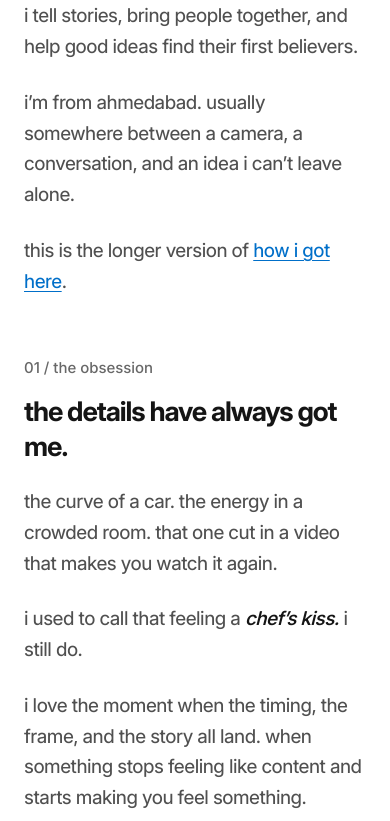
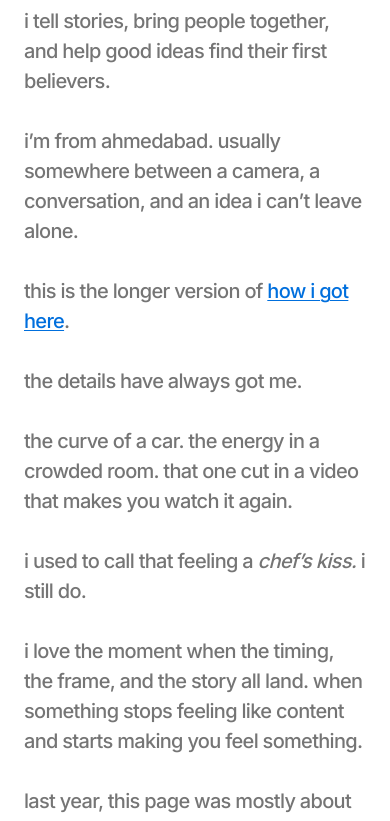
Before and after one commit to prmeium/storytelling.prem, a plain HTML site: page index.html in a window 390 px wide. Shown: the part 152-973 px from the top of the page. Drawn offline with Linux system fonts and the light colour scheme.

Commit message:
Match Farza’s narrow left-aligned typography and paragraph rhythm

```diff
--- a/index.html
+++ b/index.html
@@ -11,7 +11,7 @@
   <title>hi, i'm prem. — stories & other adventures</title>
   <link rel="icon" href="assets/favicon.svg" type="image/svg+xml">
   <link rel="preload" href="assets/fonts/inter-latin.ttf" as="font" type="font/ttf" crossorigin>
-  <link rel="stylesheet" href="style.css">
+  <link rel="stylesheet" href="style.css?v=narrow-inter-2">
 </head>
 <body id="home">
   <a class="skip" href="#main">skip to the story</a>
--- a/style.css
+++ b/style.css
@@ -8,10 +8,10 @@
 :root {
   color-scheme: light;
   --paper: #fff;
-  --ink: #151515;
-  --body: #505050;
-  --quiet: #686868;
-  --link: #006fc9;
+  --ink: #111;
+  --body: #757575;
+  --quiet: #757575;
+  --link: #006fdd;
   --rule: #e5e5e5;
 }
 * { box-sizing: border-box; }
@@ -22,50 +22,42 @@ body {
   color: var(--body);
   font-family: Inter, -apple-system, BlinkMacSystemFont, "Segoe UI", sans-serif;
   font-size: 20px;
-  font-weight: 450;
-  line-height: 1.6;
-  letter-spacing: -0.025em;
+  font-weight: 500;
+  font-optical-sizing: none;
+  line-height: 30px;
+  letter-spacing: -0.7px;
   -webkit-font-smoothing: antialiased;
 }
-.page { width: min(620px, calc(100% - 100px)); margin: 49px 0 0 50px; }
-a { color: var(--link); text-decoration-thickness: 1.3px; text-underline-offset: 3px; }
+.page {
+  width: min(500px, calc(100% - 100px));
+  margin: 50px 0 0 50px;
+  text-align: left;
+}
+a { color: var(--link); text-decoration-thickness: 1.3px; text-underline-offset: 2px; }
 a:hover { color: #004987; text-decoration-thickness: 2px; }
 a:focus-visible { outline: 2px solid var(--link); outline-offset: 5px; border-radius: 1px; }
-::selection { background: #dceeff; color: #151515; }
-nav { display: flex; flex-wrap: wrap; gap: 8px 24px; font-size: 19px; font-weight: 550; line-height: 1.5; }
-main { margin-top: 22px; }
-h1, h2 { color: var(--ink); font-weight: 700; }
-h1 { font-size: 50px; line-height: 1.2; letter-spacing: -0.055em; margin: 0 0 23px; }
-h2 { font-size: 28px; line-height: 1.3; letter-spacing: -0.04em; margin: 0 0 23px; max-width: 560px; }
-p { margin: 0 0 25px; }
-.intro { margin-bottom: 75px; }
-.intro p { max-width: 590px; }
-section { margin: 0 0 72px; scroll-margin-top: 32px; }
-.eyebrow { font-size: 15px; line-height: 1.5; color: var(--quiet); letter-spacing: 0; margin-bottom: 14px; font-weight: 500; }
-em { color: var(--ink); font-weight: 550; }
-blockquote { margin: 35px 0; border-left: 2px solid var(--link); padding: 0 0 0 25px; }
-blockquote p { font-size: 34px; line-height: 1.3; font-weight: 550; color: var(--ink); letter-spacing: -0.045em; margin: 0; }
-#hello { margin-bottom: 53px; }
-.email { overflow-wrap: anywhere; font-weight: 550; }
-.postscript { margin-top: 32px; }
-footer { border-top: 1px solid var(--rule); padding: 22px 0 44px; color: var(--quiet); font-size: 15px; line-height: 1.7; letter-spacing: 0; }
+::selection { background: #dceeff; color: #111; }
+nav { display: flex; flex-wrap: wrap; gap: 8px 20px; font-size: 20px; font-weight: 500; line-height: 30px; }
+main { margin-top: 20px; }
+h1 { color: var(--ink); font-size: 50px; font-weight: 700; line-height: 60px; letter-spacing: -2.1px; margin: 0 0 20px; }
+h2 { color: inherit; font: inherit; letter-spacing: inherit; margin: 0 0 30px; }
+p { margin: 0 0 30px; }
+section { margin: 0; scroll-margin-top: 32px; }
+.eyebrow { display: none; }
+em { color: inherit; font-weight: inherit; }
+blockquote { margin: 0 0 30px; padding: 0; border: 0; }
+blockquote p { font: inherit; letter-spacing: inherit; color: inherit; margin: 0; }
+.desktop-break { display: none; }
+.email { overflow-wrap: anywhere; }
+footer { border-top: 1px solid var(--rule); margin-top: 10px; padding: 22px 0 44px; color: var(--quiet); font-size: 15px; line-height: 25px; letter-spacing: 0; }
 footer p { margin: 0; }
 .skip { position: fixed; top: -100px; left: 20px; padding: 10px 16px; background: #fff; z-index: 2; }
 .skip:focus { top: 16px; }
-@media (min-width: 1600px) { .page { margin-left: max(50px, calc((100vw - 1500px) / 2)); } }
-@media (max-width: 700px) {
-  body { font-size: 19px; line-height: 1.62; }
-  .page { margin: 28px 24px 0; width: auto; }
+@media (max-width: 600px) {
+  .page { width: calc(100% - 48px); max-width: 500px; margin: 28px 24px 0; }
   nav { font-size: 17px; gap: 8px 20px; }
   main { margin-top: 25px; }
-  h1 { font-size: 44px; margin-bottom: 22px; }
-  h2 { font-size: 27px; }
-  .intro { margin-bottom: 60px; }
-  section { margin-bottom: 58px; }
-  blockquote { padding-left: 20px; }
-  blockquote p { font-size: 30px; }
-  .desktop-break { display: none; }
-  .eyebrow, footer { font-size: 15px; }
+  h1 { font-size: 44px; line-height: 53px; letter-spacing: -1.85px; margin-bottom: 22px; }
 }
-@media (max-width: 360px) { .page { margin-right: 20px; margin-left: 20px; } nav { gap: 8px 16px; font-size: 16px; } }
+@media (max-width: 360px) { .page { width: calc(100% - 40px); margin-right: 20px; margin-left: 20px; } nav { gap: 8px 16px; font-size: 16px; } }
 @media (prefers-reduced-motion: reduce) { html { scroll-behavior: auto; } }
```
